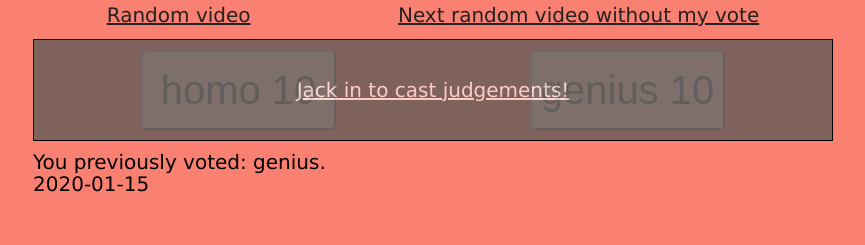
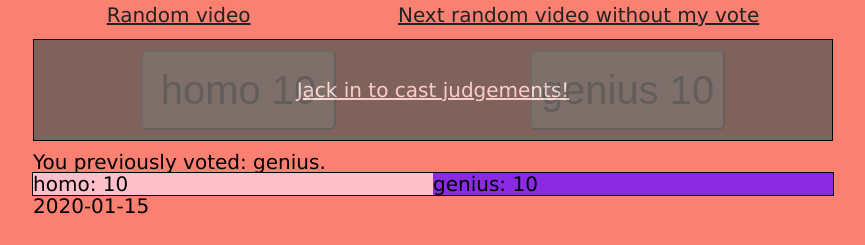
Before and after one commit to GordonsBeard/homo-geniuses, a Flask app: template homogeniuses/templates/videos/video_page.html in a window 1280 px wide. Shown: the part 555-800 px from the top of the page, without its empty margins (207-1072 px from the left). Run offline with Flask 3, Linux system fonts and the light colour scheme; the template is opened without the code that fills it: most values are stand-ins (such as "Sample title", 1, 10 or a date in 2020); style sheets or scripts are compiled from the project's sources.

Commit message:
Adding score bar to video page

```diff
--- a/homogeniuses/static/css/style.scss
+++ b/homogeniuses/static/css/style.scss
@@ -154,7 +154,20 @@ main {
     p.golden {
         font-size: 18px;
         font-weight: 600;
-
     }
 
+    .score {
+        .score-bar {
+            display: flex;
+            outline: 1px solid black;
+
+            .homo-bar {
+                background-color: pink;
+            }
+
+            .genius-bar {
+                background-color: blueviolet;
+            }
+        }
+    }
 }
--- a/homogeniuses/static/js/videos.js
+++ b/homogeniuses/static/js/videos.js
@@ -4,6 +4,7 @@ const homo_button = document.querySelector("button.hvote");
 const genius_button = document.querySelector("button.gvote");
 const homo_votes = document.querySelector("span.hcount");
 const genius_votes = document.querySelector("span.gcount");
+const score_bars = document.querySelectorAll(".score-bar .bar")
 
 
 function cast_vote(evt) {
@@ -33,3 +34,52 @@ function cast_vote(evt) {
 
 homo_button.addEventListener("click", cast_vote)
 genius_button.addEventListener("click", cast_vote)
+
+function update_bar_widths() {
+    if (score_bars.length != 2) {
+        return;
+    }
+
+    hvotes = score_bars[0].dataset.votes;
+    gvotes = score_bars[1].dataset.votes;
+
+    if (hvotes == 0 && gvotes == 0) {
+        return;
+    }
+
+    genius_width = 0;
+    homo_width = 0;
+
+    if (hvotes == 0) {
+        console.log("Zero homo votes");
+        genius_width = 100;
+        homo_width = 0;
+    }
+    else if (gvotes == 0) {
+        console.log("Zero genius votes");
+        homo_width = 100;
+        genius_width = 0;
+    }
+    else if (hvotes == gvotes) {
+        console.log("Equal votes");
+        homo_width = 50;
+        genius_width = 50;
+    }
+    else {
+        total_votes = Number(hvotes) + Number(gvotes);
+        console.log(`total votes: ${total_votes}`);
+        homo_width = (100 * hvotes) / total_votes;
+        console.log(`homo width: ${homo_width}`);
+        genius_width = 100 - homo_width;
+        console.log(`genius width: ${genius_width}`);
+
+    }
+    console.log(homo_width);
+    console.log(genius_width);
+
+    // homo
+    score_bars[0].style.width = `${homo_width}%`;
+    score_bars[1].style.width = `${genius_width}%`;
+}
+
+update_bar_widths();
--- a/homogeniuses/templates/videos/video_page.html
+++ b/homogeniuses/templates/videos/video_page.html
@@ -22,6 +22,10 @@
 <div class="already-voted">You have not voted.</div>
 {% endif %}
 <div class="score" aria-label="Video score">
+    <div class="score-bar">
+        <div class="homo-bar bar" data-votes="{{ video.homo_votes }}">homo: {{ video.homo_votes }}</div>
+        <div class="genius-bar bar" data-votes="{{ video.genius_votes }}">genius: {{ video.genius_votes }}</div>
+    </div>
     <p>{{ sentiment }}</p>
 </div>
 {% endblock %}
```
Also changed, not shown: homogeniuses/videos.py (line endings or trailing spaces).
